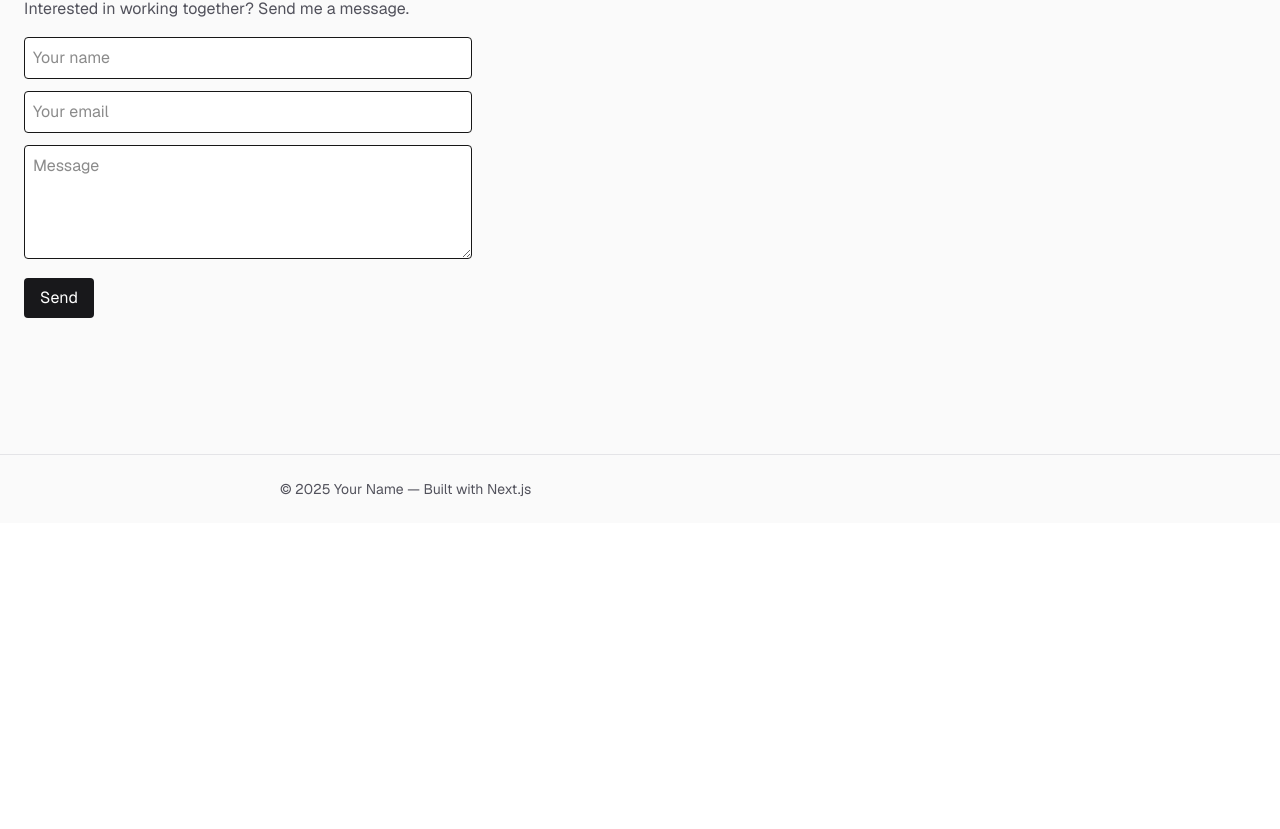
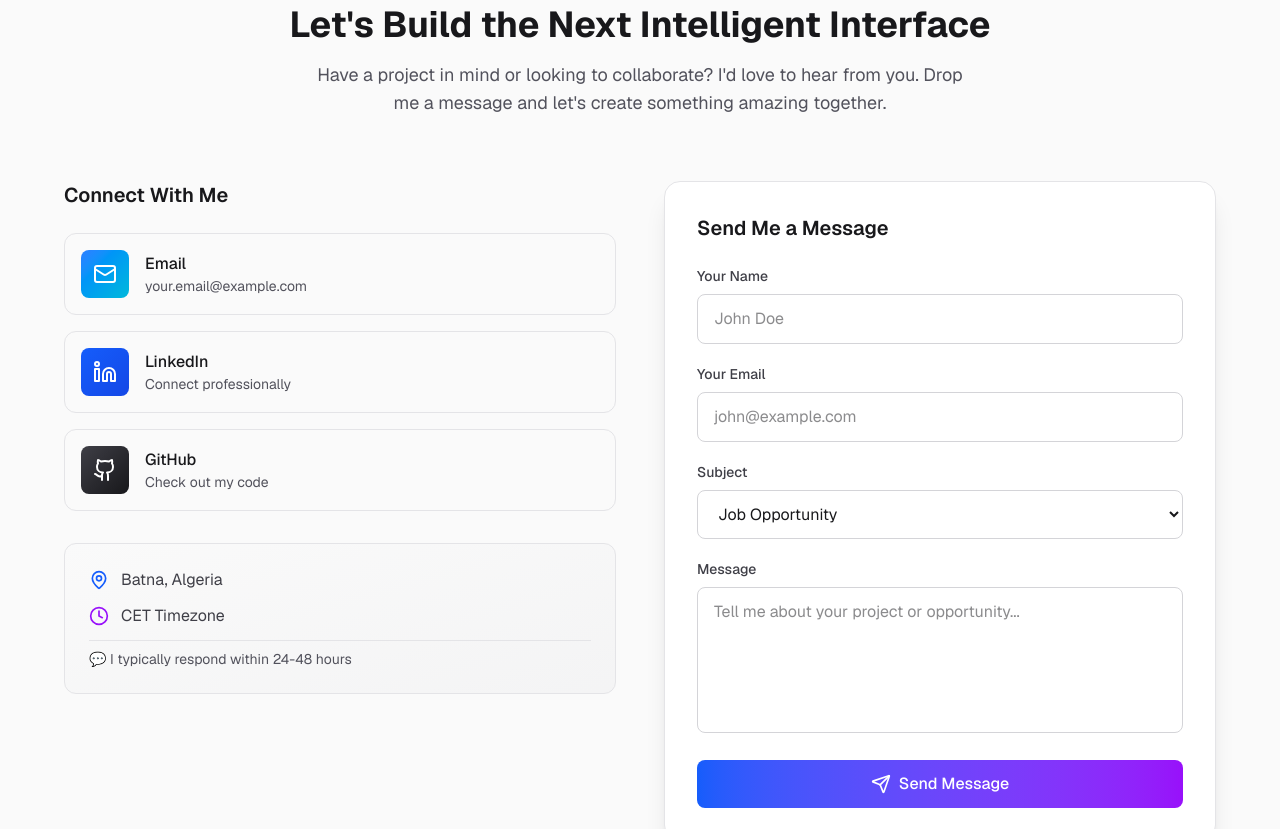
Before and after one commit to Messaoudi-Belkacem/bmdev-v2, a Next.js app: page / in a window 1280 px wide. Shown: the part 7881-8710 px from the top of the page. Before the commit the page ends 8404 px from the top, so only its background shows below. Built offline with nearby package versions, Linux system fonts and the light colour scheme.

Commit message:
add Contact section with responsive layout, form handling, and social links

```diff
--- a/app/components/Contact/Contact.tsx
+++ b/app/components/Contact/Contact.tsx
@@ -1,18 +1,208 @@
 'use client';
-import React from 'react';
 
-// Minimal Contact component
+import { useState } from 'react';
+import { Mail, Linkedin, Github, Send, MapPin, Clock } from 'lucide-react';
+
 export default function Contact() {
+	const [formData, setFormData] = useState({
+		name: '',
+		email: '',
+		subject: 'Job Opportunity',
+		message: ''
+	});
+
+	const handleSubmit = (e: React.FormEvent) => {
+		e.preventDefault();
+		// Handle form submission
+		console.log('Form submitted:', formData);
+	};
+
+	const handleChange = (e: React.ChangeEvent<HTMLInputElement | HTMLTextAreaElement | HTMLSelectElement>) => {
+		setFormData(prev => ({
+			...prev,
+			[e.target.name]: e.target.value
+		}));
+	};
+
 	return (
-		<div className="py-6">
-			<h2 className="text-2xl font-semibold mb-4">Contact</h2>
-			<p className="text-zinc-600 dark:text-zinc-400 mb-4">Interested in working together? Send me a message.</p>
-			<form className="space-y-3 max-w-md" onSubmit={(e) => e.preventDefault()}>
-				<input className="w-full p-2 border rounded bg-white dark:bg-zinc-900" placeholder="Your name" />
-				<input className="w-full p-2 border rounded bg-white dark:bg-zinc-900" placeholder="Your email" />
-				<textarea className="w-full p-2 border rounded bg-white dark:bg-zinc-900" rows={4} placeholder="Message" />
-				<button type="submit" className="px-4 py-2 bg-zinc-900 text-white rounded">Send</button>
-			</form>
-		</div>
+		<section id="contact" className="relative py-20 px-4 overflow-hidden">
+			{/* Background Elements */}
+			<div className="absolute inset-0 -z-10">
+				<div className="absolute top-20 left-10 w-64 h-64 bg-blue-500/5 rounded-full blur-3xl" />
+				<div className="absolute bottom-20 right-10 w-64 h-64 bg-purple-500/5 rounded-full blur-3xl" />
+			</div>
+
+			<div className="max-w-6xl mx-auto">
+				{/* Section Header */}
+				<div className="text-center mb-16">
+					<h2 className="text-4xl font-bold text-zinc-900 dark:text-zinc-100 mb-4">
+						Let&apos;s Build the Next Intelligent Interface
+					</h2>
+					<p className="text-lg text-zinc-600 dark:text-zinc-400 max-w-2xl mx-auto">
+						Have a project in mind or looking to collaborate? I&apos;d love to hear from you.
+						Drop me a message and let&apos;s create something amazing together.
+					</p>
+				</div>
+
+				{/* Two Column Layout */}
+				<div className="grid md:grid-cols-2 gap-12">
+					{/* Left Column - Contact Info & Social Links */}
+					<div className="space-y-8">
+						{/* Social Links */}
+						<div className="space-y-4">
+							<h3 className="text-xl font-semibold text-zinc-900 dark:text-zinc-100 mb-6">
+								Connect With Me
+							</h3>
+
+							<a
+								href="mailto:your.email@example.com"
+								className="group flex items-center gap-4 p-4 rounded-xl bg-zinc-50 dark:bg-zinc-800/50 border border-zinc-200 dark:border-zinc-700 hover:border-blue-500 dark:hover:border-blue-500 transition-all duration-300 hover:shadow-lg hover:shadow-blue-500/10"
+							>
+								<div className="w-12 h-12 rounded-lg bg-gradient-to-br from-blue-500 to-cyan-500 flex items-center justify-center group-hover:scale-110 transition-transform duration-300">
+									<Mail className="w-6 h-6 text-white" />
+								</div>
+								<div>
+									<p className="font-medium text-zinc-900 dark:text-zinc-100">Email</p>
+									<p className="text-sm text-zinc-600 dark:text-zinc-400">your.email@example.com</p>
+								</div>
+							</a>
+
+							<a
+								href="https://linkedin.com/in/yourprofile"
+								target="_blank"
+								rel="noopener noreferrer"
+								className="group flex items-center gap-4 p-4 rounded-xl bg-zinc-50 dark:bg-zinc-800/50 border border-zinc-200 dark:border-zinc-700 hover:border-blue-600 dark:hover:border-blue-600 transition-all duration-300 hover:shadow-lg hover:shadow-blue-600/10"
+							>
+								<div className="w-12 h-12 rounded-lg bg-gradient-to-br from-blue-600 to-blue-700 flex items-center justify-center group-hover:scale-110 transition-transform duration-300">
+									<Linkedin className="w-6 h-6 text-white" />
+								</div>
+								<div>
+									<p className="font-medium text-zinc-900 dark:text-zinc-100">LinkedIn</p>
+									<p className="text-sm text-zinc-600 dark:text-zinc-400">Connect professionally</p>
+								</div>
+							</a>
+
+							<a
+								href="https://github.com/yourusername"
+								target="_blank"
+								rel="noopener noreferrer"
+								className="group flex items-center gap-4 p-4 rounded-xl bg-zinc-50 dark:bg-zinc-800/50 border border-zinc-200 dark:border-zinc-700 hover:border-purple-500 dark:hover:border-purple-500 transition-all duration-300 hover:shadow-lg hover:shadow-purple-500/10"
+							>
+								<div className="w-12 h-12 rounded-lg bg-gradient-to-br from-zinc-700 to-zinc-900 flex items-center justify-center group-hover:scale-110 transition-transform duration-300">
+									<Github className="w-6 h-6 text-white" />
+								</div>
+								<div>
+									<p className="font-medium text-zinc-900 dark:text-zinc-100">GitHub</p>
+									<p className="text-sm text-zinc-600 dark:text-zinc-400">Check out my code</p>
+								</div>
+							</a>
+						</div>
+
+						{/* Additional Info */}
+						<div className="p-6 rounded-xl bg-gradient-to-br from-zinc-50 to-zinc-100 dark:from-zinc-800/50 dark:to-zinc-800/30 border border-zinc-200 dark:border-zinc-700 space-y-3">
+							<div className="flex items-center gap-3 text-zinc-700 dark:text-zinc-300">
+								<MapPin className="w-5 h-5 text-blue-600 dark:text-blue-400" />
+								<span>Batna, Algeria</span>
+							</div>
+							<div className="flex items-center gap-3 text-zinc-700 dark:text-zinc-300">
+								<Clock className="w-5 h-5 text-purple-600 dark:text-purple-400" />
+								<span>CET Timezone</span>
+							</div>
+							<p className="text-sm text-zinc-600 dark:text-zinc-400 pt-2 border-t border-zinc-200 dark:border-zinc-700">
+								💬 I typically respond within 24-48 hours
+							</p>
+						</div>
+					</div>
+
+					{/* Right Column - Contact Form */}
+					<div className="p-8 rounded-2xl bg-white dark:bg-zinc-800/50 border border-zinc-200 dark:border-zinc-700 shadow-xl">
+						<h3 className="text-xl font-semibold text-zinc-900 dark:text-zinc-100 mb-6">
+							Send Me a Message
+						</h3>
+
+						<form onSubmit={handleSubmit} className="space-y-5">
+							{/* Name Field */}
+							<div>
+								<label htmlFor="name" className="block text-sm font-medium text-zinc-700 dark:text-zinc-300 mb-2">
+									Your Name
+								</label>
+								<input
+									type="text"
+									id="name"
+									name="name"
+									value={formData.name}
+									onChange={handleChange}
+									required
+									className="w-full px-4 py-3 rounded-lg border border-zinc-300 dark:border-zinc-600 bg-white dark:bg-zinc-900 text-zinc-900 dark:text-zinc-100 focus:outline-none focus:ring-2 focus:ring-blue-500 dark:focus:ring-blue-400 transition-all"
+									placeholder="John Doe"
+								/>
+							</div>
+
+							{/* Email Field */}
+							<div>
+								<label htmlFor="email" className="block text-sm font-medium text-zinc-700 dark:text-zinc-300 mb-2">
+									Your Email
+								</label>
+								<input
+									type="email"
+									id="email"
+									name="email"
+									value={formData.email}
+									onChange={handleChange}
+									required
+									className="w-full px-4 py-3 rounded-lg border border-zinc-300 dark:border-zinc-600 bg-white dark:bg-zinc-900 text-zinc-900 dark:text-zinc-100 focus:outline-none focus:ring-2 focus:ring-blue-500 dark:focus:ring-blue-400 transition-all"
+									placeholder="john@example.com"
+								/>
+							</div>
+
+							{/* Subject Dropdown */}
+							<div>
+								<label htmlFor="subject" className="block text-sm font-medium text-zinc-700 dark:text-zinc-300 mb-2">
+									Subject
+								</label>
+								<select
+									id="subject"
+									name="subject"
+									value={formData.subject}
+									onChange={handleChange}
+									className="w-full px-4 py-3 rounded-lg border border-zinc-300 dark:border-zinc-600 bg-white dark:bg-zinc-900 text-zinc-900 dark:text-zinc-100 focus:outline-none focus:ring-2 focus:ring-blue-500 dark:focus:ring-blue-400 transition-all"
+								>
+									<option value="Job Opportunity">Job Opportunity</option>
+									<option value="Freelance Project">Freelance Project</option>
+									<option value="Collaboration">Collaboration</option>
+									<option value="Other">Other</option>
+								</select>
+							</div>
+
+							{/* Message Field */}
+							<div>
+								<label htmlFor="message" className="block text-sm font-medium text-zinc-700 dark:text-zinc-300 mb-2">
+									Message
+								</label>
+								<textarea
+									id="message"
+									name="message"
+									value={formData.message}
+									onChange={handleChange}
+									required
+									rows={5}
+									className="w-full px-4 py-3 rounded-lg border border-zinc-300 dark:border-zinc-600 bg-white dark:bg-zinc-900 text-zinc-900 dark:text-zinc-100 focus:outline-none focus:ring-2 focus:ring-blue-500 dark:focus:ring-blue-400 transition-all resize-none"
+									placeholder="Tell me about your project or opportunity..."
+								/>
+							</div>
+
+							{/* Submit Button */}
+							<button
+								type="submit"
+								className="w-full flex items-center justify-center gap-2 px-6 py-3 bg-gradient-to-r from-blue-600 to-purple-600 hover:from-blue-700 hover:to-purple-700 text-white font-medium rounded-lg transition-all duration-300 hover:shadow-lg hover:shadow-blue-500/50 focus:outline-none focus:ring-2 focus:ring-blue-500 focus:ring-offset-2 dark:focus:ring-offset-zinc-900"
+							>
+								<Send className="w-5 h-5" />
+								Send Message
+							</button>
+						</form>
+					</div>
+				</div>
+			</div>
+		</section>
 	);
 }
--- /dev/null
+++ b/lib/utils.ts
@@ -0,0 +1,6 @@
+import { clsx, type ClassValue } from "clsx"
+import { twMerge } from "tailwind-merge"
+
+export function cn(...inputs: ClassValue[]) {
+  return twMerge(clsx(inputs))
+}
--- a/package.json
+++ b/package.json
@@ -9,10 +9,13 @@
     "lint": "eslint"
   },
   "dependencies": {
+    "@radix-ui/react-select": "^2.2.6",
+    "clsx": "^2.1.1",
     "lucide-react": "^0.553.0",
     "next": "16.0.1",
     "react": "19.2.0",
-    "react-dom": "19.2.0"
+    "react-dom": "19.2.0",
+    "tailwind-merge": "^3.4.0"
   },
   "devDependencies": {
     "@tailwindcss/postcss": "^4",
```
Also changed, not shown: 2 other files (tests, documents, lock files or other folders).
